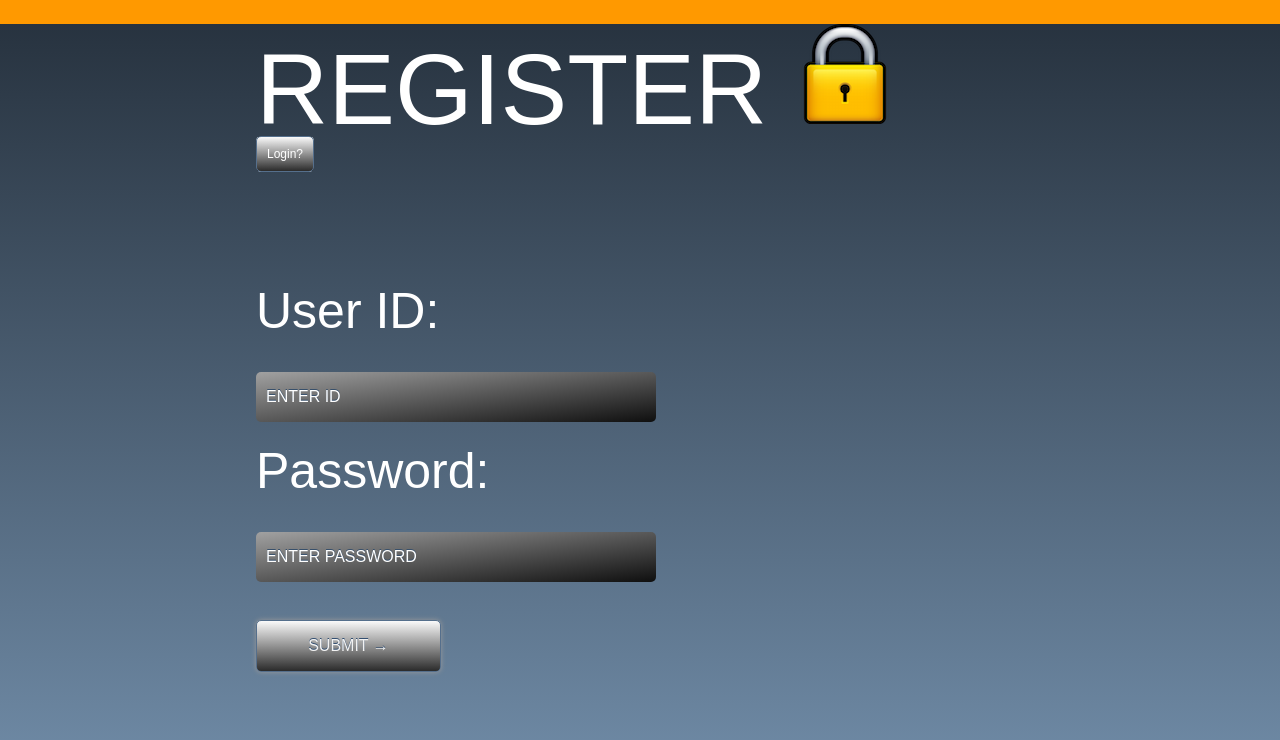
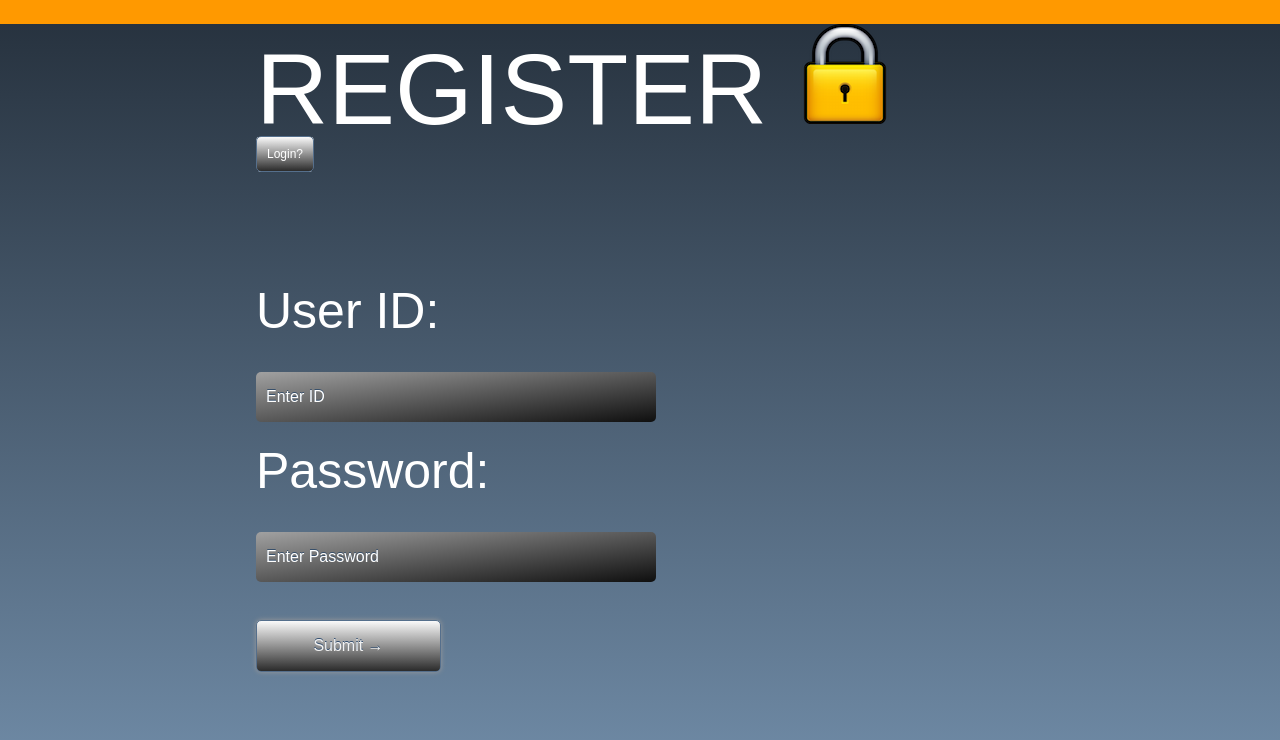
Before and after one commit to christi1001dx/proj1-6, a Flask app: template CCLL/templates/template.register.html in a window 1280 px wide. Shown: the top 740 px of the page. Run offline with Flask 2, Linux system fonts and the light colour scheme; the template is opened without the code that fills it, so the values that code supplies are empty; parts of the project's set-up code (start-up, migrations or seed data) failed here and were passed over.

Commit message:
no change

```diff
--- a/CCLL/static/Style.css
+++ b/CCLL/static/Style.css
@@ -52,7 +52,7 @@ input {
     background: -webkit-gradient(linear, left top, left bottom, color-stop(0%,#546A7F), color-stop(20%,#5E768D)); /* webkit */
     border-radius: 5px; -moz-border-radius: 5px; -webkit-border-radius: 5px;
     -moz-box-shadow: 0px 1px 0px #f2f2f2;-webkit-box-shadow: 0px 1px 0px #f2f2f2;
-    font-family: sans-serif; font-size: 16px; color: #f2f2f2; text-transform: uppercase; text-shadow: 0px -1px 0px #334f71;
+    font-family: sans-serif; font-size: 16px; color: #f2f2f2; text-shadow: 0px -1px 0px #334f71;
 }
     input::-webkit-input-placeholder  {
         color: #a1b2c3; text-shadow: 0px -1px 0px #38506b;
--- a/CCLL/static/StyleLogin.css
+++ b/CCLL/static/StyleLogin.css
@@ -117,7 +117,7 @@ input {
     /* W3C Markup, IE10 Release Preview */
     background-image: linear-gradient(to top left, #0F0F0F 0%, #A1A1A1 100%);
     border-radius: 5px; -moz-border-radius: 5px; -webkit-border-radius: 5px;
-    font-family: sans-serif; font-size: 16px; color: #f2f2f2; text-transform: uppercase; text-shadow: 0px -1px 0px #334f71;
+    font-family: sans-serif; font-size: 16px; color: #f2f2f2; text-shadow: 0px -1px 0px #334f71;
 }
     input::-webkit-input-placeholder  {
         color: #FFFFFF; text-shadow: 0px -1px 0px #38506b;
```
